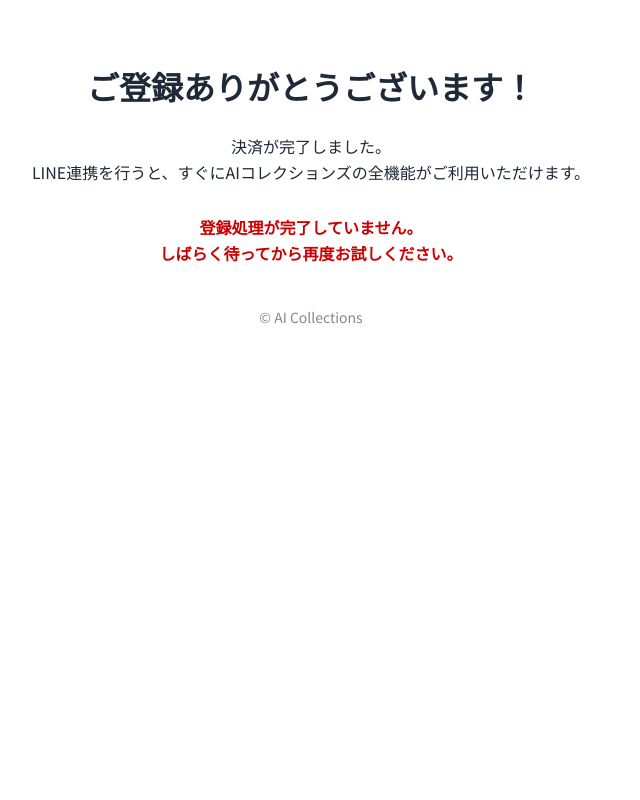
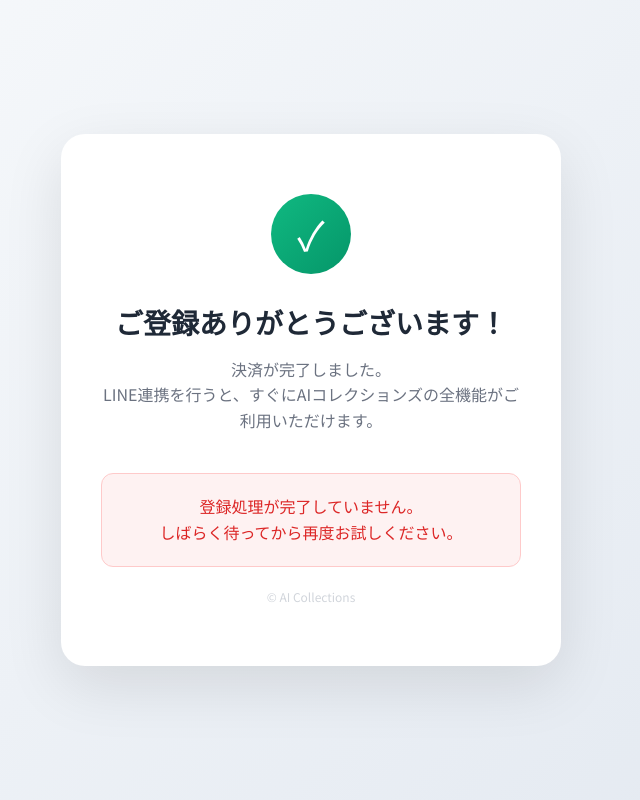
Before and after one commit to kikuchi-mizuki/lp, a Flask app: page /thanks in a window 1280 px wide. Shown: the whole page, without its empty margins (329-969 px from the left). Run offline with Flask 3, Linux system fonts and the light colour scheme; some libraries are stand-ins or nearby versions.

Commit message:
決済完了画面をシンプルで見やすく改善：モダンなカードデザイン、成功アイコン、LINEボタンの改善

```diff
--- a/lp/templates/thanks.html
+++ b/lp/templates/thanks.html
@@ -5,18 +5,142 @@
     <meta name="viewport" content="width=device-width, initial-scale=1.0">
     <title>ご登録ありがとうございます - AI Collections</title>
     <link rel="stylesheet" href="{{ url_for('static', filename='css/style.css') }}">
+    <style>
+        .thanks-container {
+            min-height: 100vh;
+            display: flex;
+            align-items: center;
+            justify-content: center;
+            background: linear-gradient(135deg, #f8fafc 0%, #e2e8f0 100%);
+            padding: 20px;
+        }
+
+        .thanks-card {
+            background: white;
+            border-radius: 24px;
+            padding: 60px 40px;
+            text-align: center;
+            box-shadow: 0 20px 60px rgba(0, 0, 0, 0.1);
+            max-width: 500px;
+            width: 100%;
+        }
+
+        .success-icon {
+            width: 80px;
+            height: 80px;
+            background: linear-gradient(135deg, #10b981, #059669);
+            border-radius: 50%;
+            display: flex;
+            align-items: center;
+            justify-content: center;
+            margin: 0 auto 30px;
+            color: white;
+            font-size: 40px;
+        }
+
+        .thanks-title {
+            font-size: 28px;
+            font-weight: 700;
+            color: #1f2937;
+            margin-bottom: 16px;
+            line-height: 1.3;
+        }
+
+        .thanks-message {
+            font-size: 16px;
+            color: #6b7280;
+            line-height: 1.6;
+            margin-bottom: 40px;
+        }
+
+        .line-btn {
+            display: inline-block;
+            background: linear-gradient(135deg, #00b900, #009900);
+            color: white;
+            padding: 18px 36px;
+            border-radius: 12px;
+            text-decoration: none;
+            font-weight: 600;
+            font-size: 16px;
+            transition: all 0.3s ease;
+            box-shadow: 0 8px 25px rgba(0, 185, 0, 0.3);
+            margin-bottom: 20px;
+        }
+
+        .line-btn:hover {
+            transform: translateY(-2px);
+            box-shadow: 0 12px 35px rgba(0, 185, 0, 0.4);
+        }
+
+        .note {
+            font-size: 14px;
+            color: #9ca3af;
+            margin-bottom: 30px;
+        }
+
+        .copyright {
+            font-size: 12px;
+            color: #d1d5db;
+            margin-top: 20px;
+        }
+
+        .error-message {
+            background: #fef2f2;
+            border: 1px solid #fecaca;
+            color: #dc2626;
+            padding: 20px;
+            border-radius: 12px;
+            font-weight: 500;
+            margin: 20px 0;
+        }
+
+        @media (max-width: 768px) {
+            .thanks-card {
+                padding: 40px 20px;
+                margin: 20px;
+            }
+
+            .thanks-title {
+                font-size: 24px;
+            }
+
+            .success-icon {
+                width: 60px;
+                height: 60px;
+                font-size: 30px;
+            }
+        }
+    </style>
 </head>
 <body>
-    <div class="container" style="text-align:center; padding: 40px 10px; max-width: 600px; margin: 0 auto;">
-        <h1>ご登録ありがとうございます！</h1>
-        <p>決済が完了しました。<br>LINE連携を行うと、すぐにAIコレクションズの全機能がご利用いただけます。</p>
-        {% if email %}
-            <a href="https://line.me/R/oaMessage/@077rkaxn/" target="_blank" class="hero-btn" style="margin-top:30px;">LINE連携を開始</a>
-            <p style="margin-top:20px; color:#666;">※ボタンが反応しない場合は、しばらく待ってから再度お試しください。</p>
-        {% else %}
-            <div style="margin-top:30px; color:#c00; font-weight:bold;">登録処理が完了していません。<br>しばらく待ってから再度お試しください。</div>
-        {% endif %}
-        <div style="margin-top:40px; color:#888; font-size:14px;">&copy; AI Collections</div>
+    <div class="thanks-container">
+        <div class="thanks-card">
+            <div class="success-icon">✓</div>
+
+            <h1 class="thanks-title">ご登録ありがとうございます！</h1>
+
+            <p class="thanks-message">
+                決済が完了しました。<br>
+                LINE連携を行うと、すぐにAIコレクションズの全機能がご利用いただけます。
+            </p>
+
+            {% if email %}
+                <a href="https://line.me/R/oaMessage/@077rkaxn/" target="_blank" class="line-btn">
+                    LINE連携を開始
+                </a>
+
+                <p class="note">
+                    ※ボタンが反応しない場合は、しばらく待ってから再度お試しください。
+                </p>
+            {% else %}
+                <div class="error-message">
+                    登録処理が完了していません。<br>
+                    しばらく待ってから再度お試しください。
+                </div>
+            {% endif %}
+
+            <div class="copyright">© AI Collections</div>
+        </div>
     </div>
 </body>
 </html>
```
